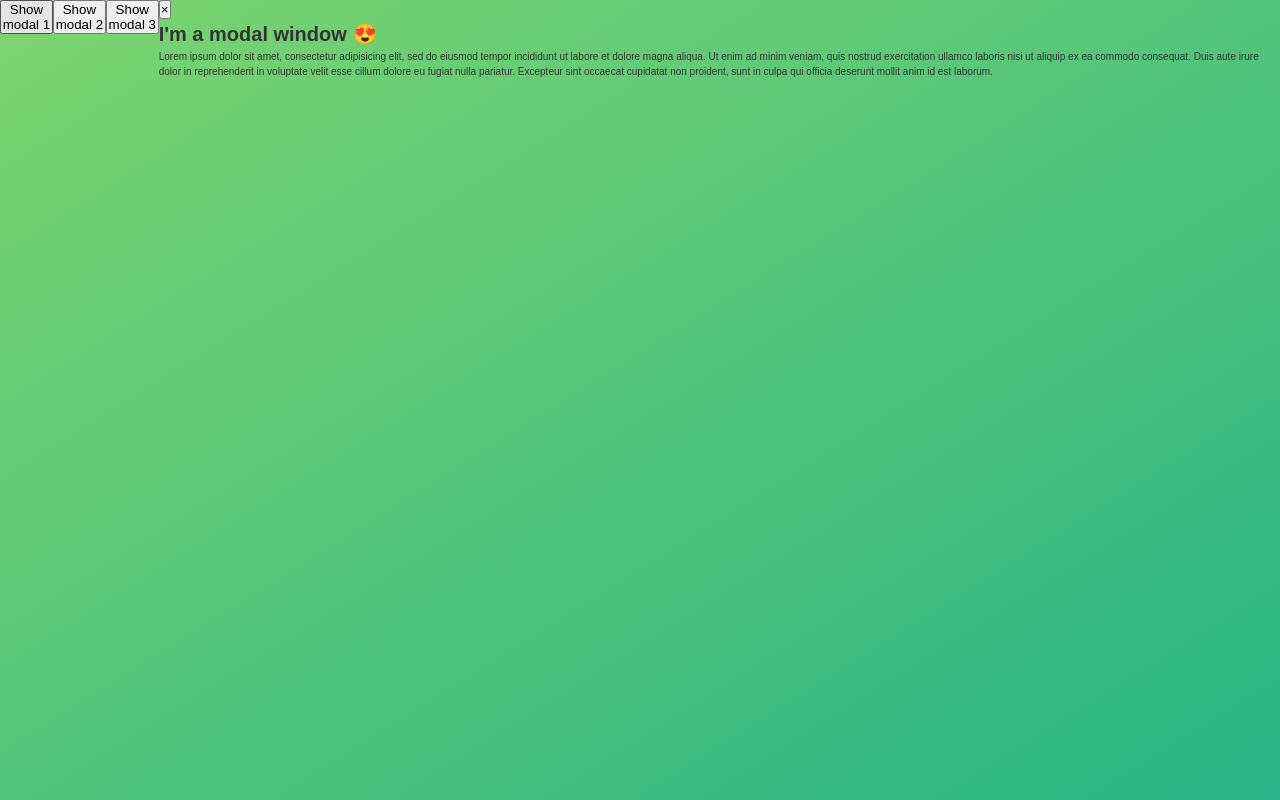
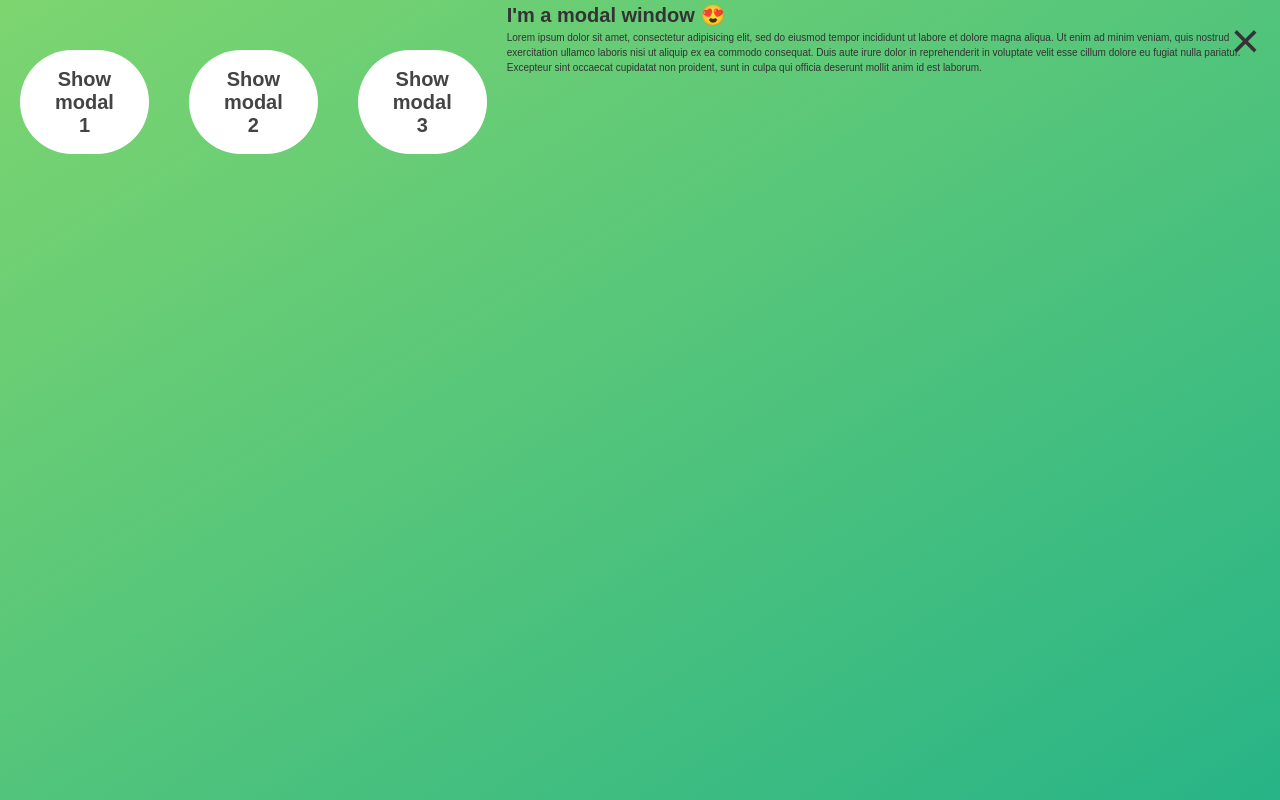
Before and after one commit to KaranChandekar/Modal-Window, a plain HTML site: page index.html in a window 1280 px wide. Drawn offline with Linux system fonts and the light colour scheme.

Commit message:
style modals

```diff
--- a/style.css
+++ b/style.css
@@ -20,3 +20,26 @@ body {
   justify-content: center;
   background: linear-gradient(to top left, #28b487, #7dd56f);
 }
+
+.show-modal {
+  font-size: 2rem;
+  font-weight: 600;
+  padding: 1.75rem 3.5rem;
+  margin: 5rem 2rem;
+  border: none;
+  background-color: #fff;
+  color: #444;
+  border-radius: 10rem;
+  cursor: pointer;
+}
+
+.close-modal {
+  position: absolute;
+  top: 1.2rem;
+  right: 2rem;
+  font-size: 5rem;
+  color: #333;
+  cursor: pointer;
+  border: none;
+  background: none;
+}
```
